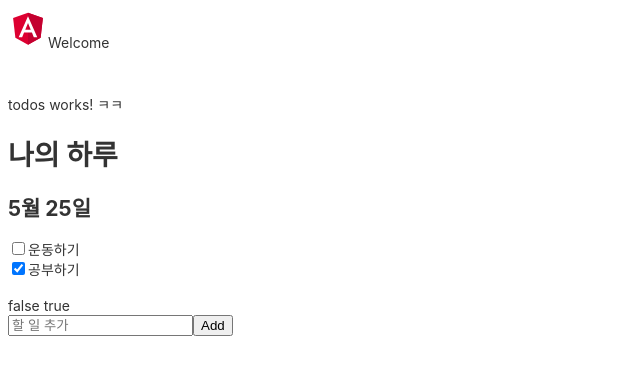
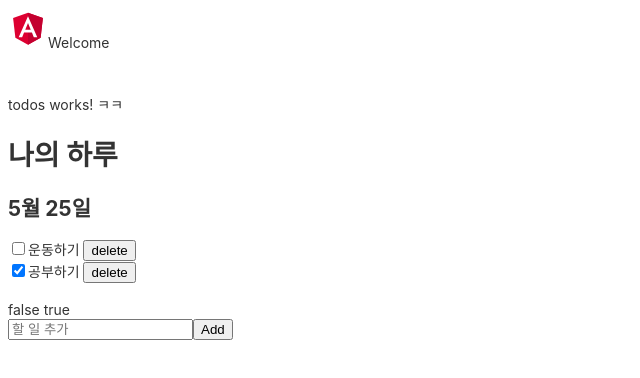
Before and after one commit to ncavchl/angular-first-app, an Angular app: page / in a window 1280 px wide. Shown: the top 378 px of the page, without its empty margins (0-640 px from the left). Built offline with nearby package versions, Linux system fonts and the light colour scheme.

Commit message:
✨ delete todo 추가

```diff
--- a/src/app/todo/todos/todos.component.html
+++ b/src/app/todo/todos/todos.component.html
@@ -8,6 +8,7 @@
 <div>
     <div *ngFor="let todo of todos" (click)="toggleTodo(todo)">
         <input type="checkbox" [checked]="todo.done">{{todo.text}}
+        <button (click)="deleteTodo(todo)">delete</button>
     </div>
     <!-- <div><app-todo></app-todo></div>
     <div><app-todo></app-todo></div> -->
--- a/src/app/todo/todos/todos.component.ts
+++ b/src/app/todo/todos/todos.component.ts
@@ -36,7 +36,10 @@ export class TodosComponent implements OnInit {
   addTodo(newText:string){
     this.todos.push({done:false, text:newText});
     this.newText="";
+  }
 
+  deleteTodo(todo:{done:boolean, text:string}){
+    this.todos= this.todos.filter((value)=> value !=todo)
   }
 }
 
```
